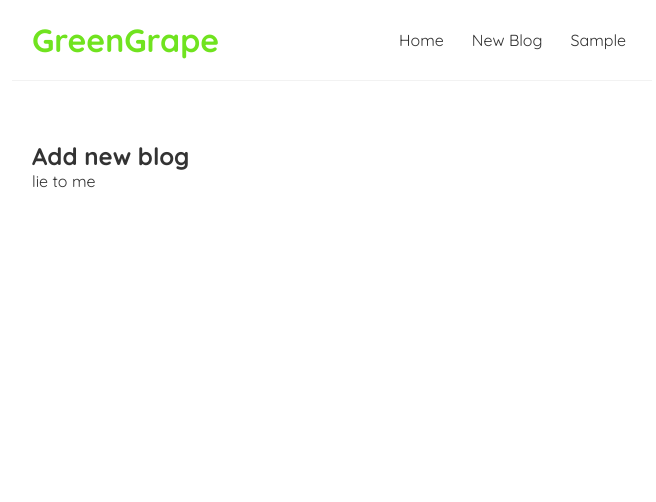
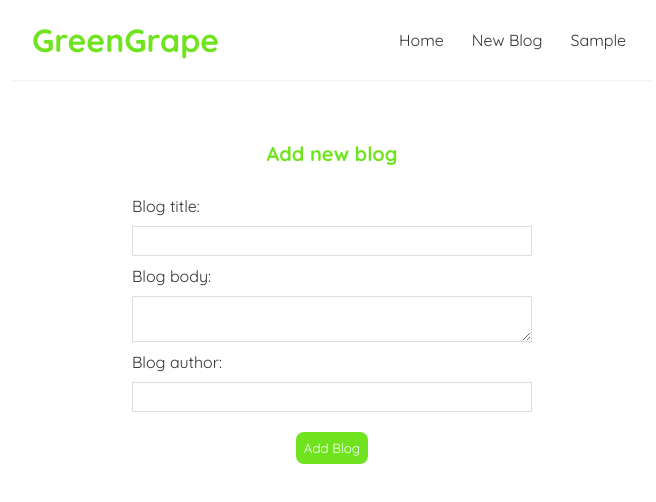
Before and after one commit to vhillyjay/GreenGrape, a React (Create React App) app: page /create in a window 1280 px wide. Shown: the top 502 px of the page, without its empty margins (308-964 px from the left). Built offline with nearby package versions, Linux system fonts and the light colour scheme.

Commit message:
simple input forms

```diff
--- a/src/App.js
+++ b/src/App.js
@@ -22,11 +22,11 @@
             </Route>
             <Route path="/create">
               <Create />
-              <div>lie to me</div>
+              {/* <div>lie to me</div> */}
             </Route>
             <Route path="/blogs/:id">
               <BlogDetails />
-              <div>ddnothing but a heartbreak</div>
+              {/* <div>ddnothing but a heartbreak</div> */}
             </Route>
           </Switch>
         </div>
--- a/src/Create.js
+++ b/src/Create.js
@@ -1,7 +1,43 @@
+import { useState } from "react";
+
 const Create = () => {
+    const [ title, setTitle ] = useState('');
+    const [ body, setBody ] = useState('');
+    const [ author, setAuthor ] = useState('');
     return (
         <div className="create">
             <h2>Add new blog</h2>
+            <form>
+                <label>Blog title:</label>
+                <input
+                    type="text"
+                    required
+                    value={title}
+                    onChange={(e) => setTitle(e.target.value)}
+                />
+                <label>Blog body:</label>
+                <textarea
+                    required
+                    value={body}
+                    onChange={(e) => setBody(e.target.value)}
+                ></textarea>
+                <label>Blog author:</label>
+                <input
+                    type="text"
+                    required
+                    value={author}
+                    onChange={(e) => setAuthor(e.target.value)}
+                />
+                {/* <select
+                    value={author}
+                    onChange={(e) => setAuthor(e.target.value)}
+                >
+                    <option value="mario">mario</option>
+                    <option value="yoshi">yoshi</option>
+                </select> */}
+                <button>Add Blog</button>
+            </form>
+            {/* <p>{title} - {body} - {author}</p> */}
         </div>
      );
 }
--- a/src/Home.js
+++ b/src/Home.js
@@ -1,4 +1,4 @@
-import { useState, useEffect } from "react";
+// import { useState, useEffect } from "react";
 import BlogList from "./BlogList";
 import useFetch from "./useFetch";
 
--- a/src/index.css
+++ b/src/index.css
@@ -75,6 +75,43 @@
 }
 /* style for blogdetails */
 
+/* create new blog form */
+.create {
+  max-width: 400px;
+  margin: 0 auto;
+  text-align: center;
+}
+.create label {
+  text-align: left;
+  display: block;
+}
+.create h2 {
+  font-size: 20px;
+  color: #70E31F;
+  margin-bottom: 30px;
+}
+.create input, .create textarea, .create select {
+  width: 100%;
+  padding: 6px 10px;
+  margin: 10px 0;
+  border: 1px solid #ddd;
+  box-sizing: border-box;
+  display: block;
+}
+.create textarea{
+  resize: vertical;
+}
+.create button {
+  background: #70E31F;
+  color: #fff;
+  border: 0;
+  padding: 8px;
+  border-radius: 8px;
+  cursor: pointer;
+  margin: 10px 0;
+}
+/* create new blog form */
+
 .head-title{
   margin-left: 5px;
 }
```
Also changed, not shown: data/db.json (+2 -2 lines).
